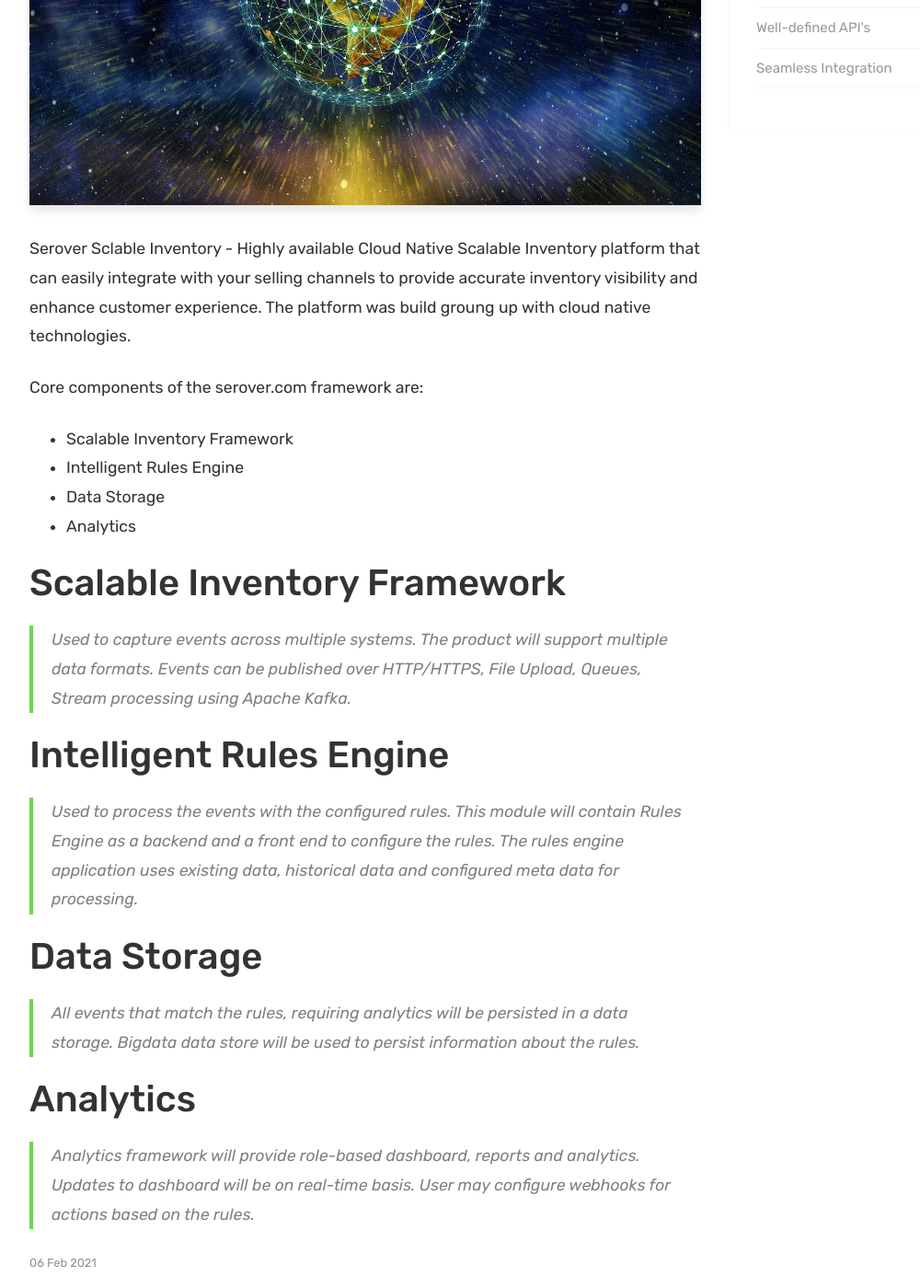
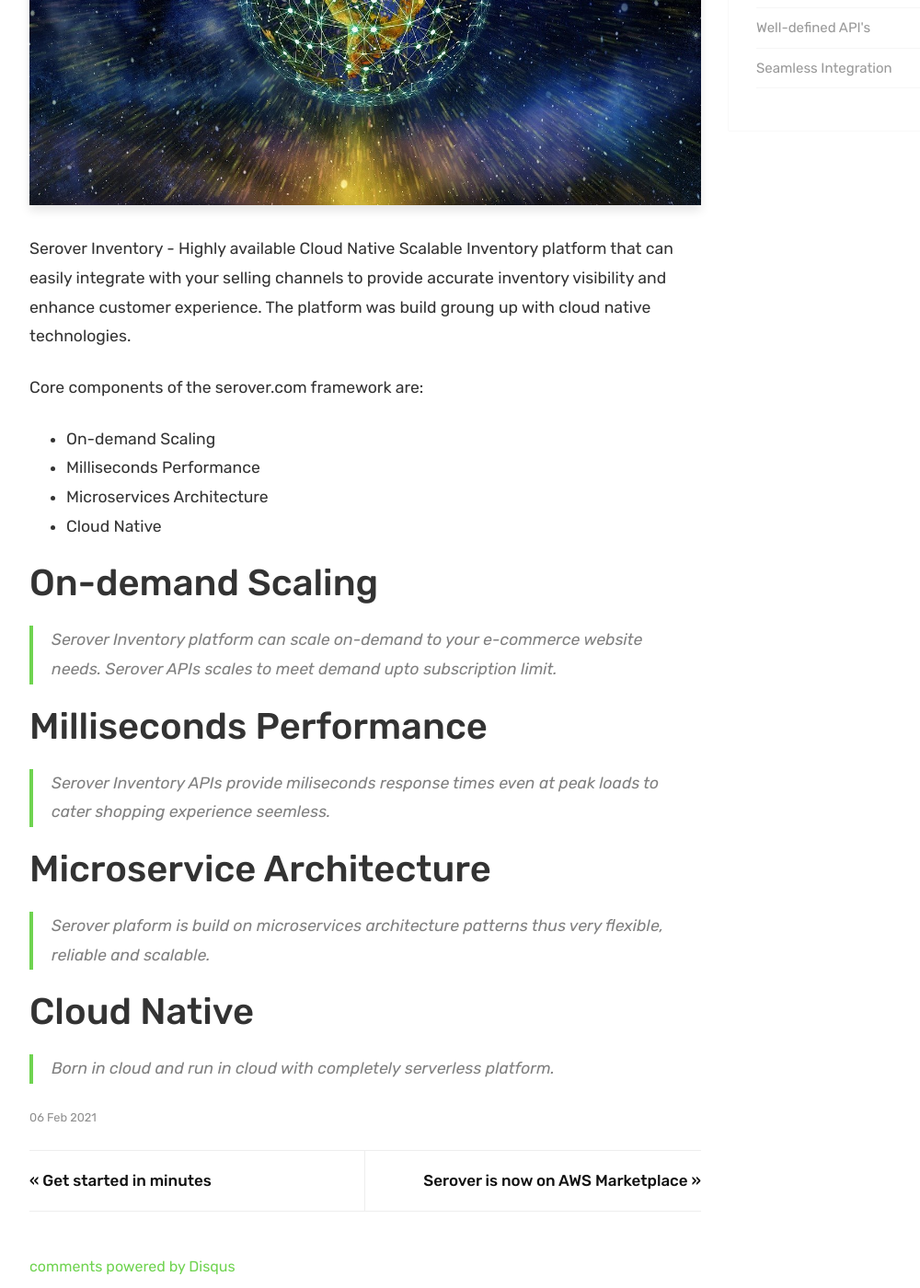
Before and after one commit to serover-cloud/web, a Jekyll site: the page built from _posts/2021-02-06-serover-scalable-inventory-platform.md, in a window 1280 px wide and 1400 px high, scrolled down 662 px. Shown: the whole window at 92% size, without its empty margins (53-1053 px from the left). Built offline with Jekyll 4.4.1, drawn with Linux system fonts in a browser that asks for light colours; comment, search, counter and statistics services are not loaded; some of the changed text lies outside the part shown.

Commit message:
inventory platform readme

```diff
--- a/_posts/2021-02-06-serover-scalable-inventory-platform.md
+++ b/_posts/2021-02-06-serover-scalable-inventory-platform.md
@@ -1,27 +1,27 @@
 ---
 layout: post
-title:  "Serover Sclable Inventory - Highly available Cloud Native Scalable Inventory platform"
+title:  "Serover Inventory - Highly available Cloud Native Scalable Inventory platform"
 permalink: /product-overview/
 categories: [ Scalable, Inventory, cloud, native ,serover ]
 image: assets/images/rdp.jpg
 featured: true
 ---
-Serover Sclable Inventory - Highly available Cloud Native Scalable Inventory platform that can easily integrate with your selling channels to provide accurate inventory visibility and enhance customer experience. The platform was build groung up with cloud native technologies.
+Serover Inventory - Highly available Cloud Native Scalable Inventory platform that can easily integrate with your selling channels to provide accurate inventory visibility and enhance customer experience. The platform was build groung up with cloud native technologies.
 
 Core components of the serover.com framework are:
-+ Scalable Inventory Framework
-+ Intelligent Rules Engine
-+ Data Storage
-+ Analytics
++ On-demand Scaling
++ Milliseconds Performance
++ Microservices Architecture
++ Cloud Native
 
-# Scalable Inventory Framework
-> Used to capture events across multiple systems. The product will support multiple data formats. Events can be published over HTTP/HTTPS, File Upload, Queues, Stream processing using Apache Kafka.
+# On-demand Scaling
+> Serover Inventory platform can scale on-demand to your e-commerce website needs. Serover APIs scales to meet demand upto subscription limit.
 
-# Intelligent Rules Engine
-> Used to process the events with the configured rules. This module will contain Rules Engine as a backend and a front end to configure the rules. The rules engine application uses existing data, historical data and configured meta data for processing.
+# Milliseconds Performance
+> Serover Inventory APIs provide miliseconds response times even at peak loads to cater shopping experience seemless.
 
-# Data Storage
-> All events that match the rules, requiring analytics will be persisted in a data storage. Bigdata data store will be used to persist information about the rules.
+# Microservice Architecture
+> Serover plaform is build on microservices architecture patterns thus very flexible, reliable and scalable.
 
-# Analytics
-> Analytics framework will provide role-based dashboard, reports and analytics. Updates to dashboard will be on real-time basis. User may configure webhooks for actions based on the rules.
+# Cloud Native
+> Born in cloud and run in cloud with completely serverless platform.
```
